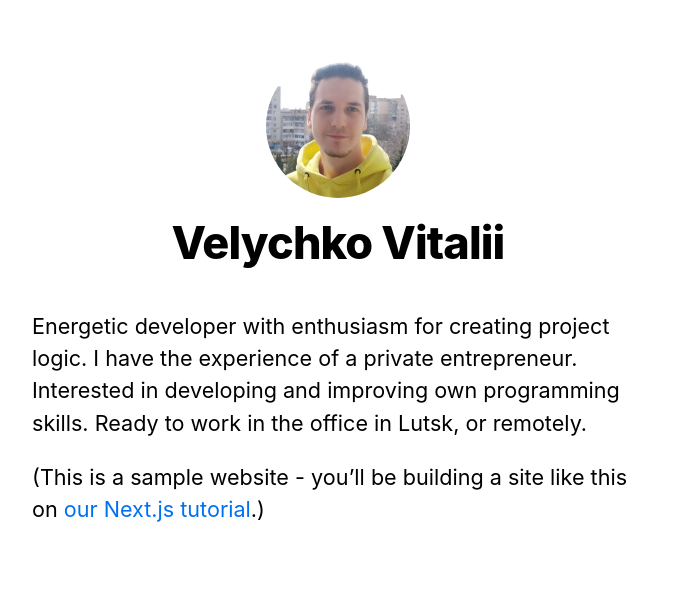
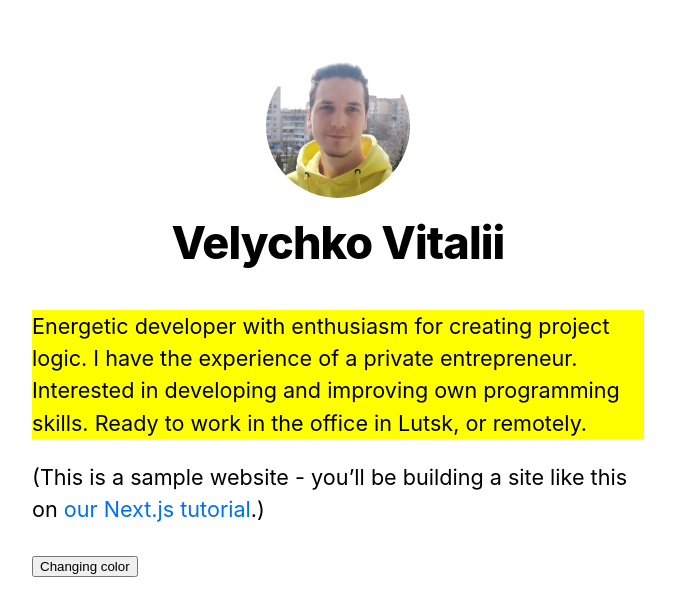
Before and after one commit to radiatom/next-start, a Next.js app: page / in a window 1280 px wide. Shown: the top 616 px of the page, without its empty margins (302-977 px from the left). Built offline with nearby package versions, Linux system fonts and the light colour scheme.

Commit message:
added fn clsx for changing color

```diff
--- a/components/layout.js
+++ b/components/layout.js
@@ -8,6 +8,7 @@ const name = "Velychko Vitalii";
 export const siteTitle = "Next.js Sample Website";
 
 const Layout=({ children, home })=> {
+
     return (
         <div className={styles.container}>
             <Head>
--- a/package.json
+++ b/package.json
@@ -6,6 +6,7 @@
     "start": "next start"
   },
   "dependencies": {
+    "clsx": "^2.0.0",
     "next": "latest",
     "react": "18.2.0",
     "react-dom": "18.2.0"
--- a/pages/index.js
+++ b/pages/index.js
@@ -1,15 +1,24 @@
 import Head from "next/head";
 import Layout, { siteTitle } from "../components/layout";
 import utilStyles from "../styles/utils.module.scss";
+import { useState } from "react";
+import clsx from "clsx";
 
 export default function Home() {
+    const [change, setChange] = useState(false);
+
     return (
         <Layout home>
             <Head>
                 <title>{siteTitle}</title>
             </Head>
             <section className={utilStyles.headingMd}>
-                <p>
+                <p
+                    className={clsx({
+                        [utilStyles.backGroundColorRed]: change === true,
+                        [utilStyles.backGroundColorYellow]: change === false,
+                    })}
+                >
                     Energetic developer with enthusiasm for creating project logic. I have the experience of a private
                     entrepreneur. Interested in developing and improving own programming skills. Ready to work in the office in
                     Lutsk, or remotely.
@@ -18,6 +27,7 @@ export default function Home() {
                     (This is a sample website - you’ll be building a site like this on{" "}
                     <a href="https://nextjs.org/learn">our Next.js tutorial</a>.)
                 </p>
+                <button onClick={()=>setChange(!change)}>Changing color</button>
             </section>
         </Layout>
     );
--- a/styles/utils.module.scss
+++ b/styles/utils.module.scss
@@ -50,3 +50,9 @@
 .lightText {
     color: #666;
 }
+.backGroundColorRed {
+    background-color: red;
+}
+.backGroundColorYellow {
+    background-color: yellow;
+}
```
Also changed, not shown: 1 other file (tests, documents, lock files or other folders). Lines whose indentation alone changed are shown as unchanged.
